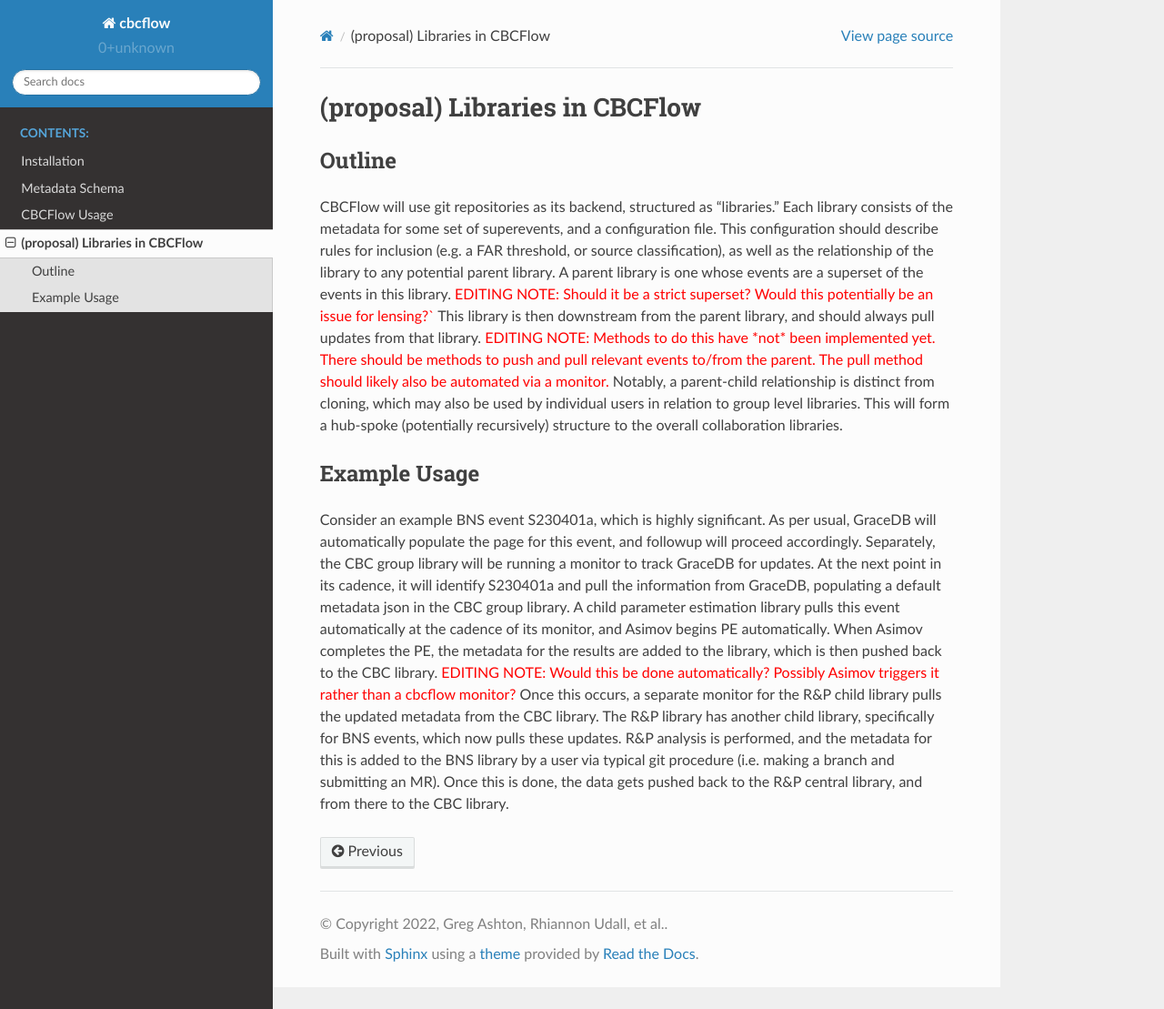
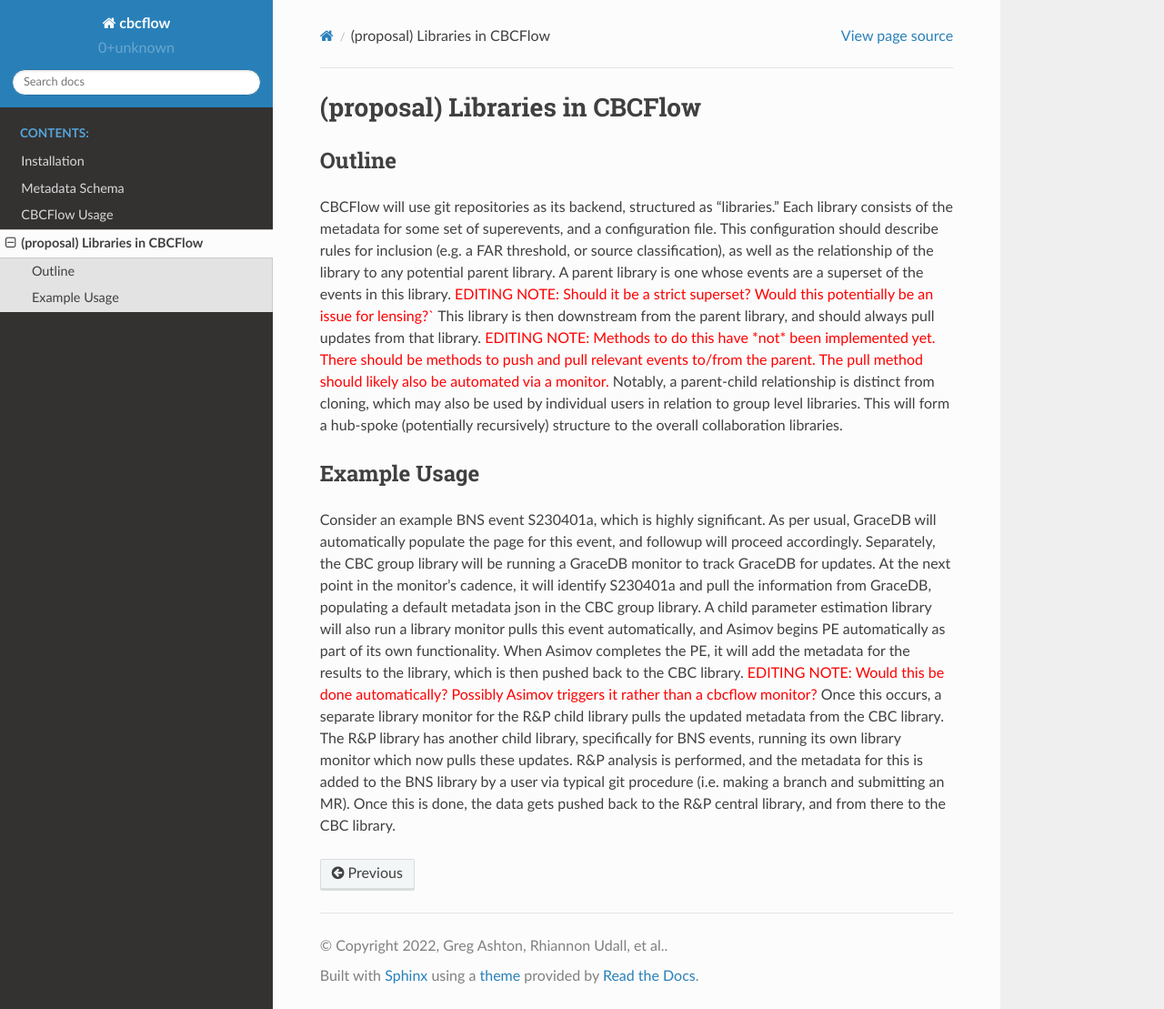
Before and after one commit to Rhiannon-Udall/cbcflow, a Sphinx documentation site: the page built from docs/libraries.rst, in a window 1280 px wide and 1109 px high. Shown: the whole window at 91% size. Built offline with Sphinx 7.4.7 and the Read the Docs theme 2.0.0, drawn with Linux system fonts in a browser that asks for light colours.

Commit message:
Some updates to libraries.rst

```diff
--- a/docs/libraries.rst
+++ b/docs/libraries.rst
@@ -26,14 +26,14 @@ Example Usage
 -------------
 Consider an example BNS event S230401a, which is highly significant.
 As per usual, GraceDB will automatically populate the page for this event, and followup will proceed accordingly.
-Separately, the CBC group library will be running a monitor to track GraceDB for updates.
-At the next point in its cadence, it will identify S230401a and pull the information from GraceDB,
+Separately, the CBC group library will be running a GraceDB monitor to track GraceDB for updates.
+At the next point in the monitor's cadence, it will identify S230401a and pull the information from GraceDB,
 populating a default metadata json in the CBC group library.
-A child parameter estimation library pulls this event automatically at the cadence of its monitor, and Asimov begins PE automatically.
-When Asimov completes the PE, the metadata for the results are added to the library, which is then pushed back to the CBC library.
+A child parameter estimation library will also run a library monitor pulls this event automatically, and Asimov begins PE automatically as part of its own functionality.
+When Asimov completes the PE, it will add the metadata for the results to the library, which is then pushed back to the CBC library.
 :red:`EDITING NOTE: Would this be done automatically? Possibly Asimov triggers it rather than a cbcflow monitor?`
-Once this occurs, a separate monitor for the R&P child library pulls the updated metadata from the CBC library.
-The R&P library has another child library, specifically for BNS events, which now pulls these updates.
+Once this occurs, a separate library monitor for the R&P child library pulls the updated metadata from the CBC library.
+The R&P library has another child library, specifically for BNS events, running its own library monitor which now pulls these updates.
 R&P analysis is performed, and the metadata for this is added to the BNS library by a user
 via typical git procedure (i.e. making a branch and submitting an MR).
 Once this is done, the data gets pushed back to the R&P central library, and from there to the CBC library.
```
